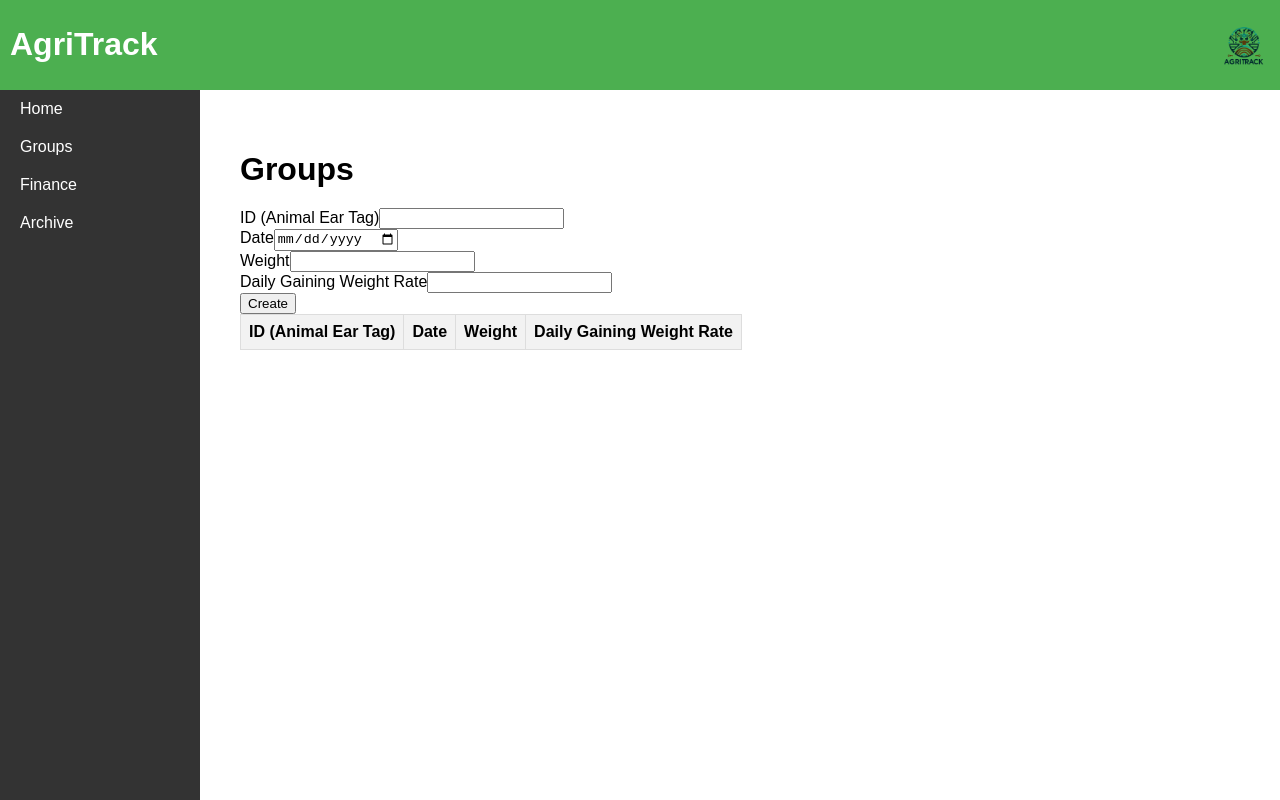
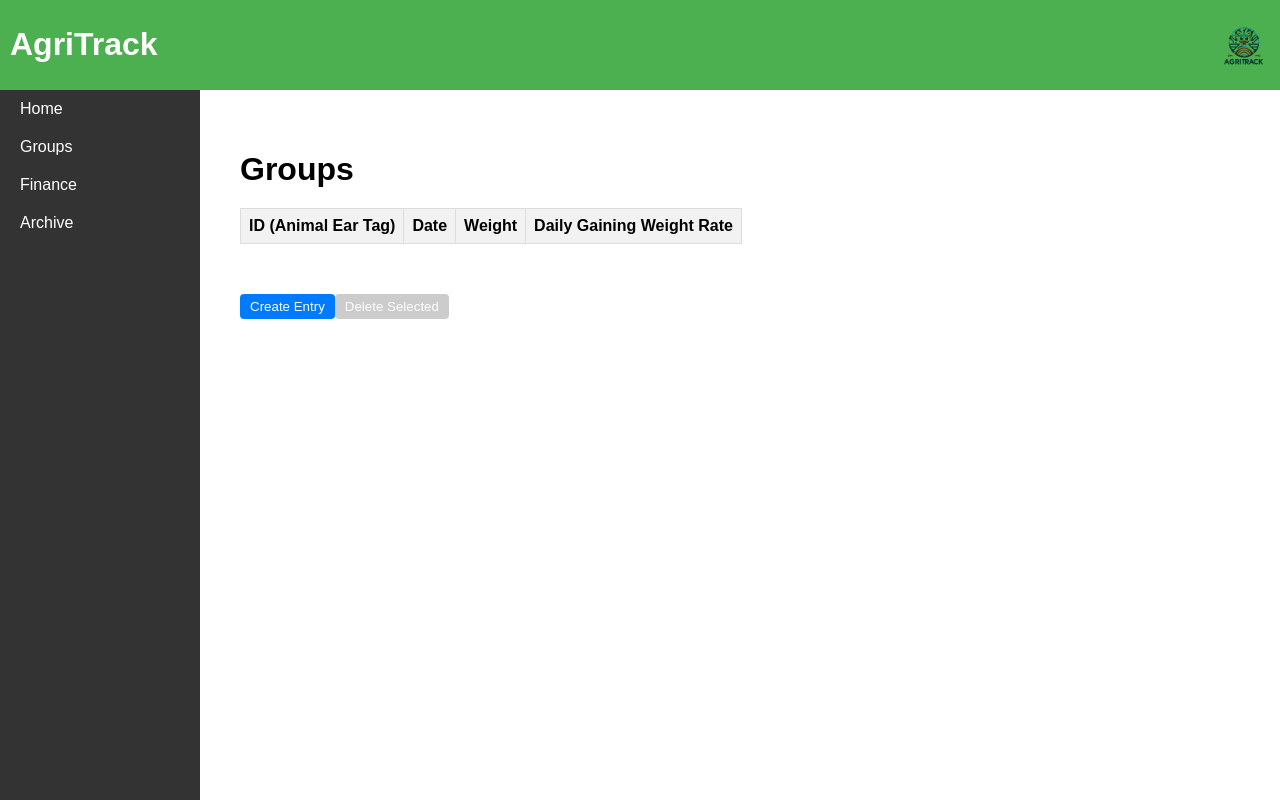
Before and after one commit to KKBalta/AgriTrack, a React (Create React App) app in the folder AgriTrackWeb/: page /groups in a window 1280 px wide. Built offline with nearby package versions, Linux system fonts and the light colour scheme.

Commit message:
groups page 2

```diff
--- a/AgriTrackWeb/src/GroupsPage.css
+++ b/AgriTrackWeb/src/GroupsPage.css
@@ -9,6 +9,38 @@
   align-items: center;
   justify-content: center;
 }
+
+.create-button, .delete-button {
+  margin-top: 10px;
+  padding: 5px 10px;
+  background-color: #007bff;
+  color: white;
+  border: none;
+  border-radius: 4px;
+  cursor: pointer;
+}
+
+.create-button:disabled, .delete-button:disabled {
+  background-color: #cccccc;
+}
+
+.button-group {
+  display: flex;
+  justify-content: flex-end;
+  margin-top: 10px;
+}
+
+.table-footer {
+  display: flex;
+  justify-content: space-between;
+  align-items: center;
+  padding-top: 10px;
+}
+
+.pagination button {
+  margin-right: 5px;
+}
+
 
 .form-and-table-container {
   width: 100%;
--- a/AgriTrackWeb/src/GroupsPage.js
+++ b/AgriTrackWeb/src/GroupsPage.js
@@ -1,4 +1,4 @@
-import React, { useState } from 'react';
+import React, { useState, useEffect } from 'react';
 import './GroupsPage.css';
 
 export default function GroupsPage() {
@@ -9,10 +9,36 @@ export default function GroupsPage() {
     rate: '',
   });
   const [groupData, setGroupData] = useState([]);
+  const [showCreateForm, setShowCreateForm] = useState(false);
+  const [selectedId, setSelectedId] = useState(null);
+
+  const [currentPage, setCurrentPage] = useState(1);
+  const entriesPerPage = 20;
+
+  // Calculate the current entries to display
+  const indexOfLastEntry = currentPage * entriesPerPage;
+  const indexOfFirstEntry = indexOfLastEntry - entriesPerPage;
+  const currentEntries = groupData.slice(indexOfFirstEntry, indexOfLastEntry);
+
+  // Change page
+  const paginate = (pageNumber) => setCurrentPage(pageNumber);
+
+  // Calculate page numbers
+  const pageNumbers = [];
+  for (let i = 1; i <= Math.ceil(groupData.length / entriesPerPage); i++) {
+    pageNumbers.push(i);
+  }
+
+  useEffect(() => {
+    const storedData = localStorage.getItem('groupData');
+    if (storedData) {
+      setGroupData(JSON.parse(storedData));
+    }
+  }, []);
 
   const handleInputChange = (event) => {
     const { name, value } = event.target;
-    setFormData((prevFormData) => ({
+    setFormData(prevFormData => ({
       ...prevFormData,
       [name]: value,
     }));
@@ -26,18 +52,35 @@ export default function GroupsPage() {
       weight: formData.weight,
       rate: formData.rate,
     };
-    setGroupData((prevGroupData) => [...prevGroupData, newEntry]);
-    setFormData({
-      id: '',
-      date: '',
-      weight: '',
-      rate: '',
-    });
+    const updatedGroupData = [...groupData, newEntry];
+    setGroupData(updatedGroupData);
+    localStorage.setItem('groupData', JSON.stringify(updatedGroupData));
+    setShowCreateForm(false);
+    setFormData({ id: '', date: '', weight: '', rate: '' });
   };
 
+  const handleRowClick = (identifier) => {
+    setSelectedId(identifier);
+  };
+
+  const handleCreateClick = () => {
+    setShowCreateForm(true);
+  };
+
+  const handleDelete = () => {
+    const updatedGroupData = groupData.filter((entry, index) => {
+      const identifier = entry.id || `empty-${index}`;
+      return identifier !== selectedId;
+    });
+    setGroupData(updatedGroupData);
+    localStorage.setItem('groupData', JSON.stringify(updatedGroupData));
+    setSelectedId(null);
+  };
   return (
     <div className="groups-page">
       <h1>Groups</h1>
+
+      {showCreateForm && (
         <form onSubmit={handleSubmit}>
           <div className="input-group">
             <label>ID (Animal Ear Tag)</label>
@@ -75,8 +118,10 @@ export default function GroupsPage() {
               onChange={handleInputChange}
             />
           </div>
-        <button type="submit">Create</button>
+          <button type="submit">Submit</button>
         </form>
+      )}
+
       <table className="groups-table">
         <thead>
           <tr className="table-headers">
@@ -87,17 +132,42 @@ export default function GroupsPage() {
           </tr>
         </thead>
         <tbody>
-          {groupData.map((entry, index) => (
-            <tr key={index}>
-              <td>{entry.id}</td>
-              <td>{entry.date}</td>
-              <td>{entry.weight}</td>
-              <td>{entry.rate}</td>
+          {currentEntries.map((entry, index) => {
+            const identifier = entry.id || `empty-${index}`;
+            return (
+              <tr key={identifier} onClick={() => handleRowClick(identifier)} className={selectedId === identifier ? 'selected-row' : ''}>
+                <td>{entry.id || 'N/A'}</td>
+                <td>{entry.date || 'N/A'}</td>
+                <td>{entry.weight || 'N/A'}</td>
+                <td>{entry.rate || 'N/A'}</td>
               </tr>
-          ))}
+            );
+          })}
         </tbody>
       </table>
-      {/* Pagination component */}
+
+      <div className="table-footer">
+        <div className="button-group">
+          {!showCreateForm && (
+            <button onClick={handleCreateClick} className="create-button">
+              Create Entry
+            </button>
+          )}
+
+          <button onClick={handleDelete} disabled={!selectedId} className="delete-button">
+            Delete Selected
+          </button>
+        </div>
+
+        <div className="pagination">
+          {pageNumbers.map(number => (
+            <button key={number} onClick={() => paginate(number)}>
+              {number}
+            </button>
+          ))}
+        </div>
+      </div>
     </div>
   );
+
         }
```
Also changed, not shown: AgriTrackWeb/package.json (+2 -5 lines), 1 other file (tests, documents, lock files or other folders). Lines whose indentation alone changed are shown as unchanged.
